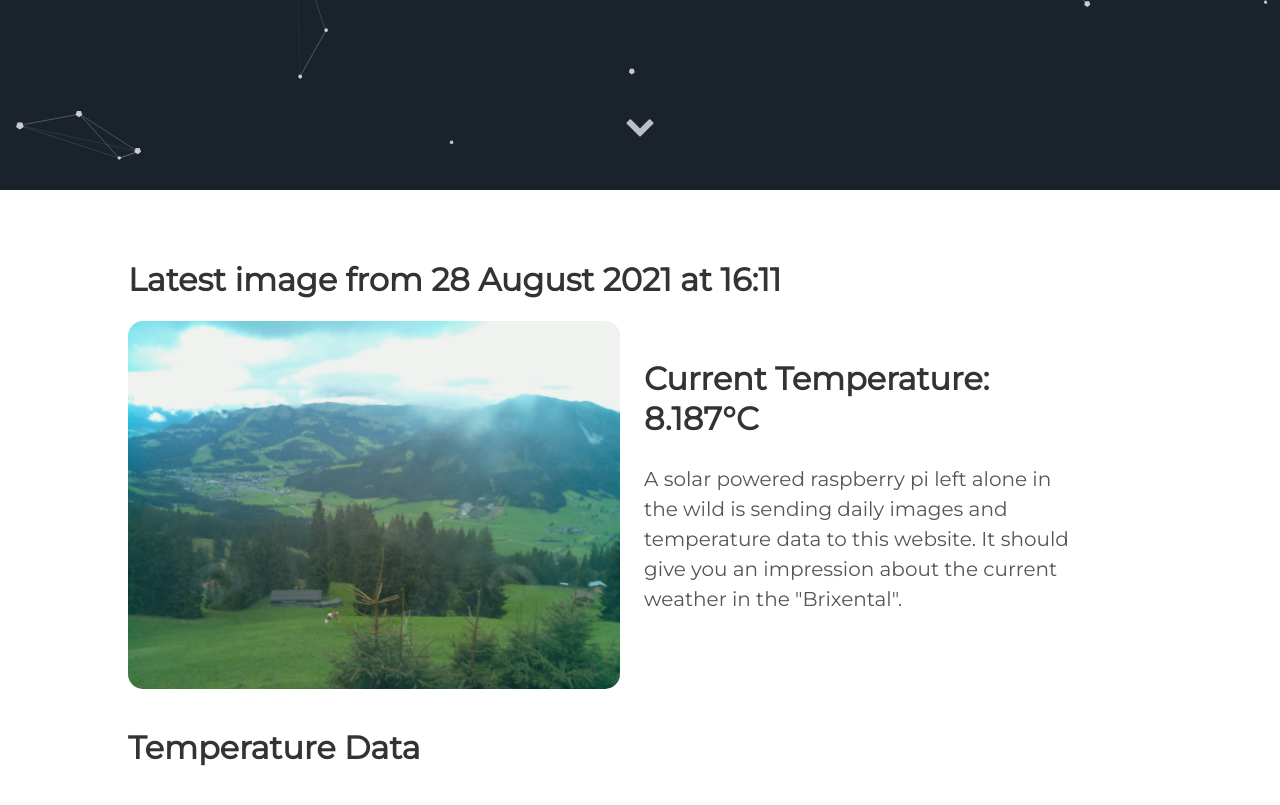
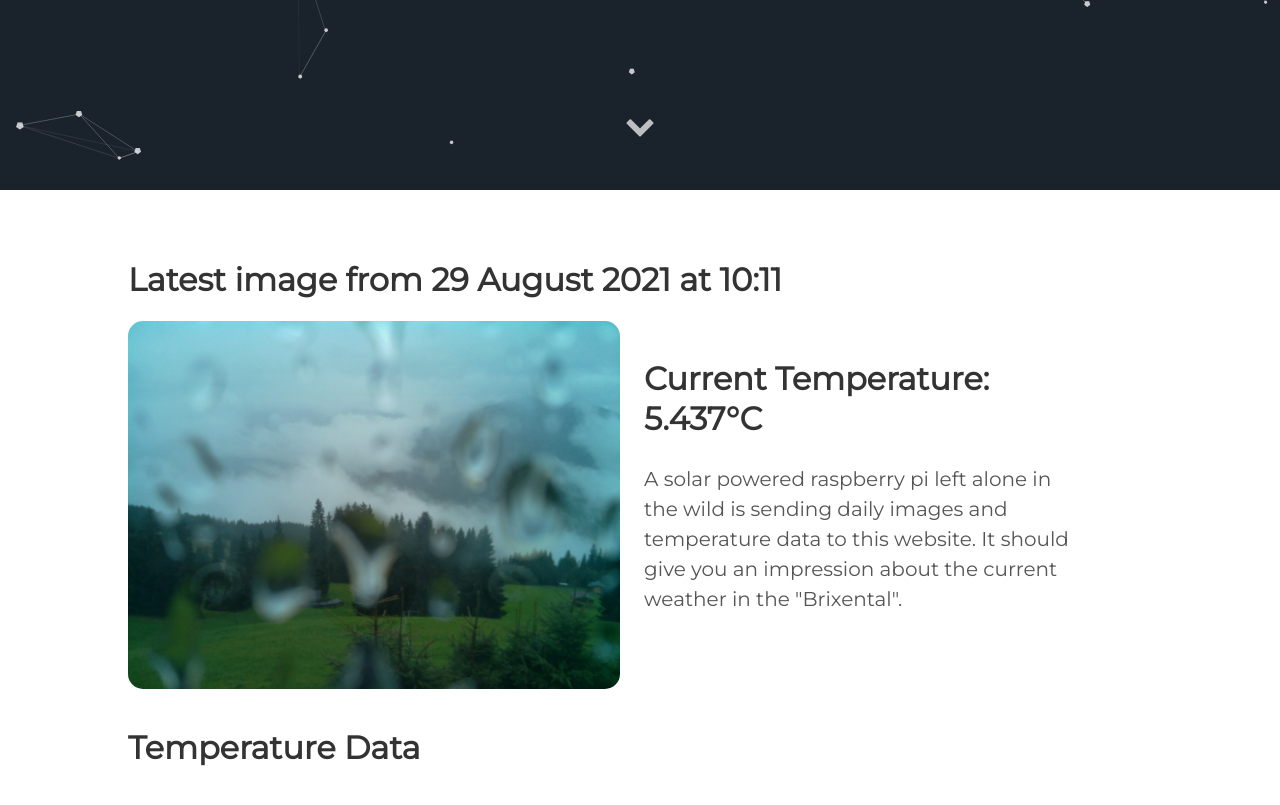
Before and after one commit to vektorious/vektorious.github.io, a Jekyll site: the page built from resources/huette.md, in a window 1280 px wide and 900 px high, scrolled down 710 px. Shown: the top 805 px of the window. Built offline with Jekyll 4.4.1, drawn with Linux system fonts in a browser that asks for light colours.

Commit message:
I'm a bot beep boop

```diff
--- a/resources/huette.md
+++ b/resources/huette.md
@@ -6,13 +6,13 @@ image: '/assets/img/'
 description: 'Live image from the Austrian alps'
 twitter_text: ' '
 ---
-## Latest image from 28 August 2021 at 16:11
+## Latest image from 29 August 2021 at 10:11
 <div class="huette">
   <div class="huette-image">
     <img src="{{ "/assets/img/huette.jpg" | prepend: site.baseurl }}">
   </div>
   <div class="huette-text">
-        <h2>Current Temperature: 8.187°C</h2>
+        <h2>Current Temperature: 5.437°C</h2>
         <p>A solar powered raspberry pi left alone in the wild is sending daily images and temperature data to this website. It should give you an impression about the current weather in the "Brixental".</p>
 
   </div>
```
Also changed, not shown: rpi-script/2021-08-29_100951.txt (renamed from rpi-script/2021-08-28_160951.txt, +6 -5 lines), rpi-script/huette.md (+2 -2 lines), assets/img/huette.jpg, assets/img/temp_plot.png, rpi-script/temp_plot.png, 1 other file.
